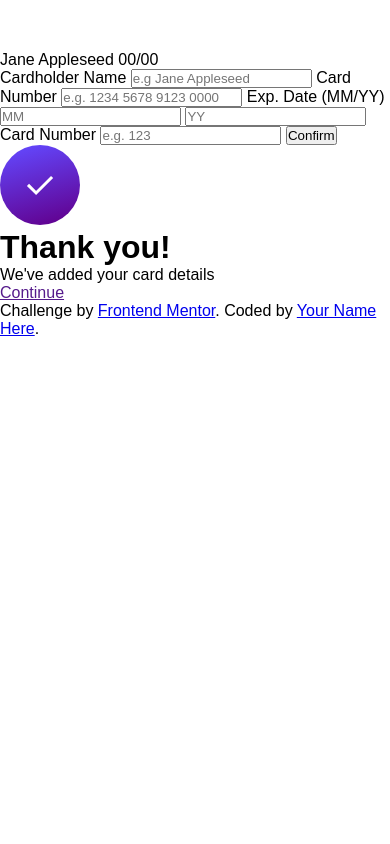
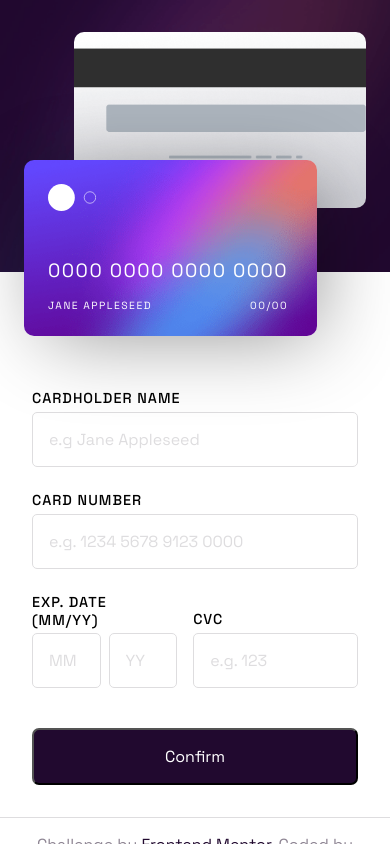
Before and after one commit to nathaliaif/interactive-card-details, a plain HTML site: page index.html in a window 390 px wide. Drawn offline with Linux system fonts and the light colour scheme; a web font is replaced by a local one.

Commit message:
feat: add mobile layout

```diff
--- a/index.html
+++ b/index.html
@@ -8,38 +8,46 @@
 
   <title>Frontend Mentor | Interactive card details form</title>
 
-  <link href="https://fonts.googleapis.com/css2?family=Playfair+Display:ital,wght@0,400..900;1,400..900&display=swap" rel="stylesheet">
+  <link href="https://fonts.googleapis.com/css2?family=Space+Grotesk:wght@300..700&display=swap" rel="stylesheet">
   <link rel="stylesheet" href="style.css">
 </head>
 <body>
   <header>
+    <img src="images/bg-main-mobile.png" alt="" class="header-bg">
     <div class="card-back">
       <p id="card-back__cvc"></p>
     </div>
     <div class="card-front">
       <img src="./images/card-logo.svg" alt="">
-      <p id="card-front__number" 0000 0000 0000</p>
-      <p class="card-front__info">
-        <span class="card-front__info__name">Jane Appleseed</span>
-        <span class="card-front__info__expiry">00/00</span>
-      </p>
+      <div class="card-front__texts">
+        <p id="card-front__number">0000 0000 0000 0000</p>
+        <p class="card-front__info">
+          <span class="card-front__info__name">Jane Appleseed</span>
+          <span class="card-front__info__expiry">00/00</span>
+        </p>
+      </div>
     </div >
   </header>
 
   <main>
-    <form action="">
+    <form action="" class="form-card">
       <label for="cardholder-name">Cardholder Name</label>
       <input type="text" id="cardholder-name" placeholder="e.g Jane Appleseed">
 
-      <label for="cardholder-name">Card Number</label>
+      <label for="card-number">Card Number</label>
       <input type="text" id="card-number" placeholder="e.g. 1234 5678 9123 0000">
 
-      <label id="card-expiry">Exp. Date (MM/YY)</label>
-      <input type="text" id="expiry-month" placeholder="MM" aria-labelledby="card-expiry">
-      <input type="text" id="expiry-year" placeholder="YY" aria-labelledby="card-expiry">
-
-      <label for="cardholder-name">Card Number</label>
-      <input type="text" id="card-number" placeholder="e.g. 123">
+      <div class="form__double-info">
+        <div class="form__double-info__expiration">
+          <label id="card-expiration">Exp. Date (MM/YY)</label>
+          <input type="text" id="expiration-month" placeholder="MM" aria-labelledby="card-expiration">
+          <input type="text" id="expiration-year" placeholder="YY" aria-labelledby="card-expiration">
+        </div>
+        <div class="form__double-info__cvc">
+          <label for="card-cvc">CVC</label>
+          <input type="text" id="card-cvc" placeholder="e.g. 123">
+        </div>
+      </div>
 
       <button class="button">Confirm</button>
     </form>
@@ -55,7 +63,7 @@
 
   <footer class="attribution">
     Challenge by <a href="https://www.frontendmentor.io?ref=challenge" target="_blank">Frontend Mentor</a>.
-    Coded by <a href="#">Your Name Here</a>.
+    Coded by <a href="https://github.com/nathaliaif">Nathalia Irokawa</a>.
   </footer>
 </body>
 </html>
--- a/style.css
+++ b/style.css
@@ -10,10 +10,192 @@
 * {
     margin: 0;
     padding: 0;
-    font-family: "Epilogue", sans-serif;
+    font-family: "Space Grotesk", sans-serif;
+    box-sizing: border-box;
   }
 
 body,
 html {
+    width: 100%;
+    max-width: 100%;
+    height: 100vh;
+    overflow-x: hidden;
+    display: flex;
+    flex-direction: column;
+}
 
+header {
+    position: relative;
 }
+
+.header-bg {
+    background-image: url('images/bg-main-mobile.png');
+    object-fit: cover;
+    width: 100%;
+    height: 17em;
+    z-index: -1;
+}
+
+.card-back {
+    position: absolute;
+    top: 2rem;
+    right: 1.5rem;
+    width: 75%;
+    height: 11em;
+    background: url('images/bg-card-back.png');
+    background-size: cover;
+    border-radius: 10px;
+}
+
+.card-front {
+    position: absolute;
+    top: 10rem;
+    left: 1.5rem;
+    width: 75%;
+    height: 11em;
+    background: url('images/bg-card-front.png');
+    background-size: cover;
+    border-radius: 10px;
+    padding: 1.5rem;
+    -webkit-box-shadow: 10px 10px 82px -11px rgba(0,0,0,0.43);
+    -moz-box-shadow: 10px 10px 82px -11px rgba(0,0,0,0.43);
+    box-shadow: 10px 10px 82px -11px rgba(0,0,0,0.43);
+
+    color: var(--white);
+}
+
+.card-front img {
+    width: 3rem;
+}
+
+.card-front__texts {
+    display: flex;
+    flex-direction: column;
+    row-gap: 1rem;
+    position: absolute;
+    bottom: 1.5rem;
+    letter-spacing: 1.5px;
+}
+
+#card-front__number {
+    font-size: 1.2rem;
+}
+
+.card-front__info {
+    display: flex;
+    justify-content: space-between;
+    width: 100%;
+    font-size: 0.65rem;
+    text-transform: uppercase;
+}
+
+main {
+    margin-top: 5rem;
+    padding: 2rem;
+    height: 100%;
+}
+
+.form-card {
+    display: flex;
+    flex-direction: column;
+}
+
+.form-card label {
+    font-size: 0.9rem;
+    font-weight: 500;
+    letter-spacing: 1px;
+    text-transform: uppercase;
+}
+
+.form-card input {
+    width: 100%;
+    border: 1px solid var(--light-gray);
+    border-radius: 5px;
+    padding: 1rem;
+    margin: 0.3rem 0 1.5rem 0;
+    font-size: 1rem;
+
+    &::placeholder {
+        font-size: 1rem;
+        color: var(--light-gray);
+    }
+}
+
+.form__double-info {
+    display: flex;
+    column-gap: 1rem;
+}
+
+.form__double-info__expiration {
+    display: grid;
+    grid-template-areas:
+        "label label"
+        "month year";
+    width: 70%;
+    column-gap: 0.5rem;
+}
+
+#card-expiration {
+    grid-area: label;
+}
+
+#expiration-month {
+    grid-area: month;
+}
+
+#expiration-year {
+    grid-area: year;
+}
+
+.form__double-info__cvc {
+    align-self: flex-end;
+}
+
+.button {
+    margin-top: 1rem;
+    width: 100%;
+    padding: 1rem;
+    font-size: 1rem;
+    color: var(--white);
+    text-align: center;
+    border-radius: 7px;
+    background-color: var(--dark-violet);
+    transition: 0.3s;
+}
+
+/* ---- Complete Container ---- */
+
+.complete-container {
+    display: none;
+    flex-direction: column;
+    align-items: center;
+    text-align: center;
+    row-gap: 1rem;
+}
+
+.complete-container img {
+    width: 5rem;
+    margin-bottom: 1rem;
+}
+
+.complete-container a {
+    text-decoration: none;
+    transition: 0.3s;
+}
+
+.attribution {
+    float: bottom;
+    position: relative;
+    bottom: 0;
+    padding: 1rem 1rem;
+    border-top: 1.5px solid var(--light-gray);
+    color: var(--dark-gray);
+    /* background-color: var(--light-gray); */
+    text-align: center;
+}
+
+.attribution a {
+    text-decoration: none;
+    color: var(--dark-violet);
+    transition: 0.3s;
+}
```
